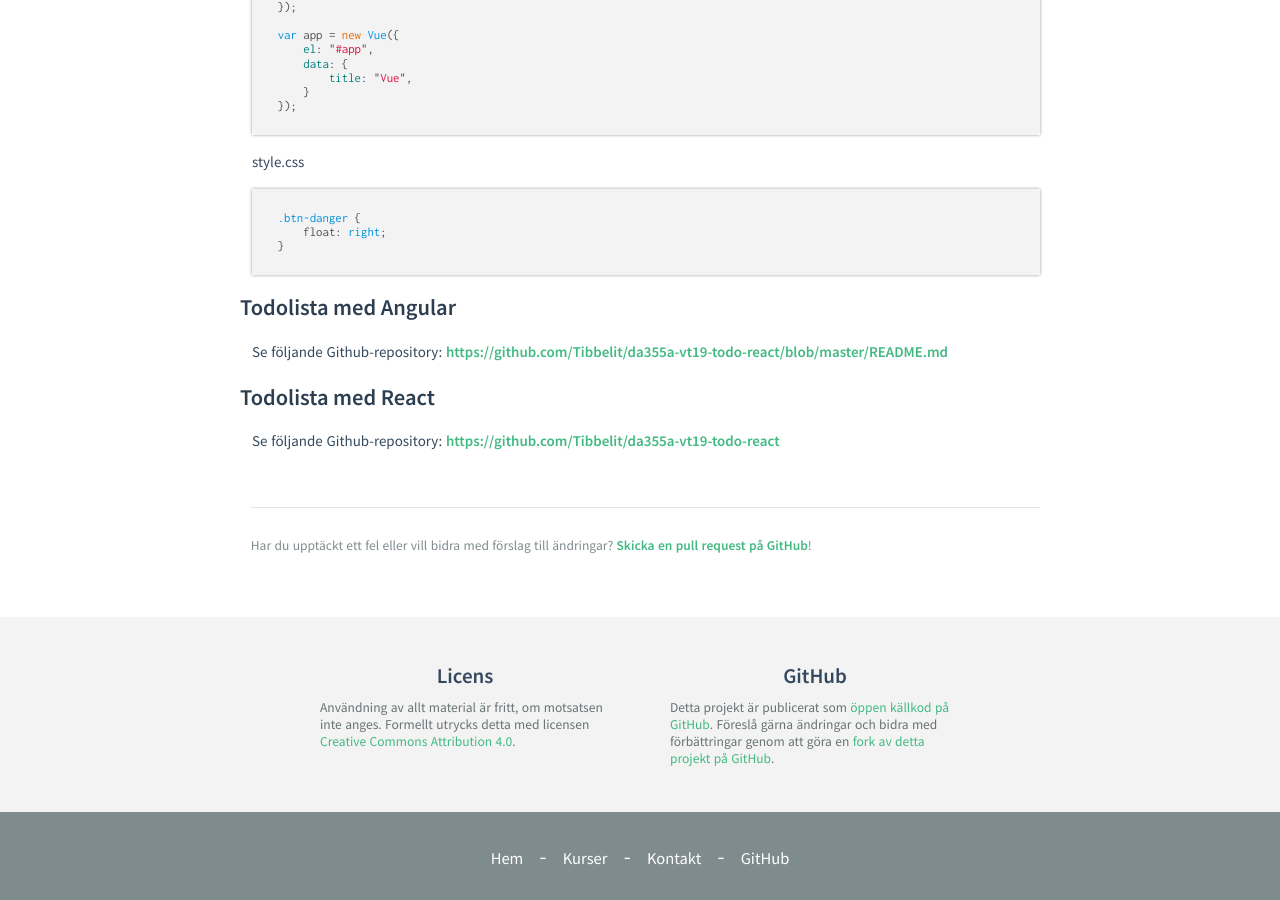
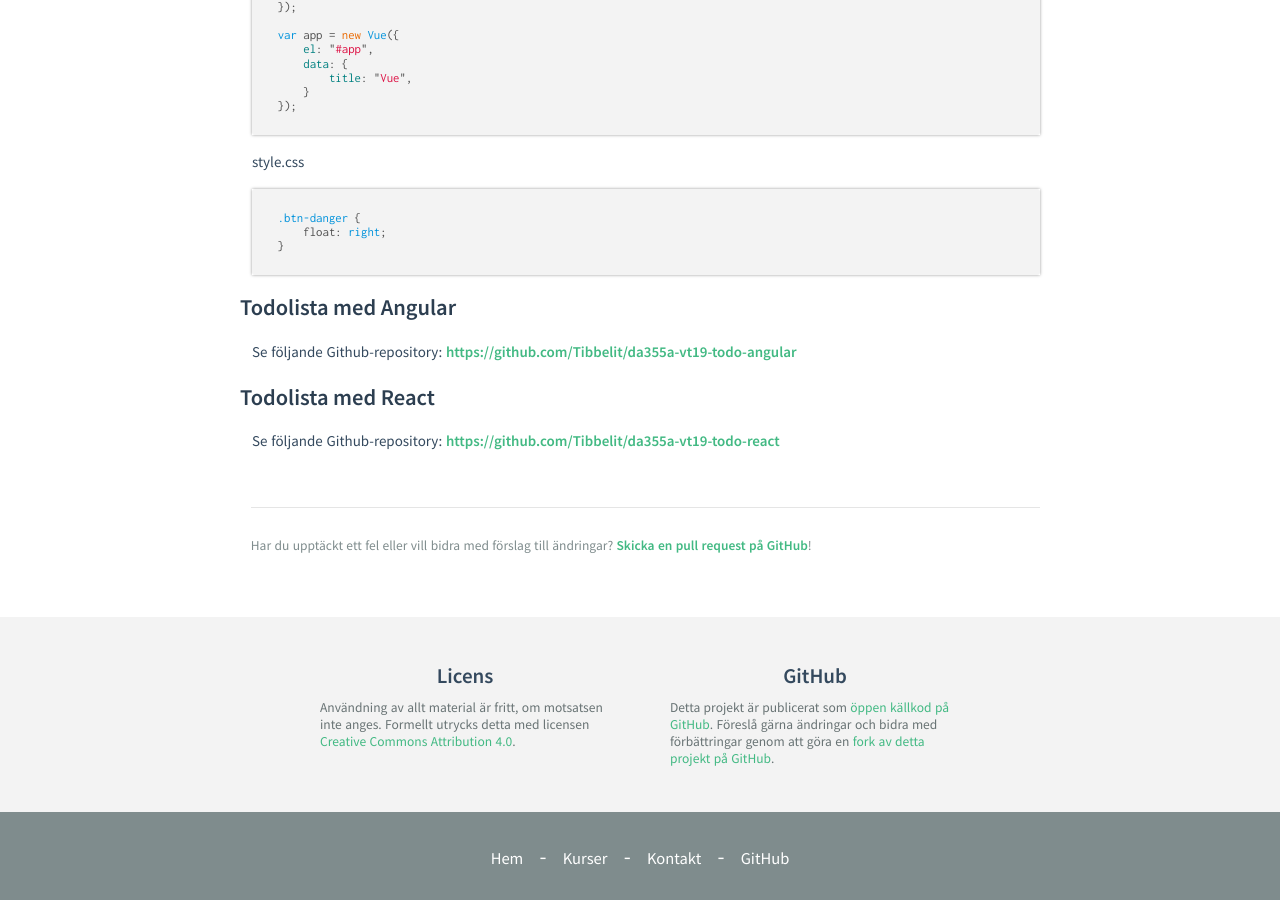
Before and after one commit to mau-dvmt/mah-dv.github.io, a Jekyll site: the page built from courses/da344a-da355a/lectures/le10.md, in a window 1280 px wide and 900 px high, scrolled down 4398 px. Built offline with Jekyll 4.4.1, drawn with Linux system fonts in a browser that asks for light colours; part of the change alters nothing that is shown.

Commit message:
Updated link to Github

````diff
--- a/courses/da344a-da355a/lectures/le10.md
+++ b/courses/da344a-da355a/lectures/le10.md
@@ -254,7 +254,7 @@ style.css
 ```
 
 ## Todolista med Angular
-Se följande Github-repository: [https://github.com/Tibbelit/da355a-vt19-todo-react/blob/master/README.md](https://github.com/Tibbelit/da355a-vt19-todo-react/blob/master/README.md)
+Se följande Github-repository: [https://github.com/Tibbelit/da355a-vt19-todo-angular](https://github.com/Tibbelit/da355a-vt19-todo-angular)
 
 ## Todolista med React
 Se följande Github-repository: [https://github.com/Tibbelit/da355a-vt19-todo-react](https://github.com/Tibbelit/da355a-vt19-todo-react)
````
